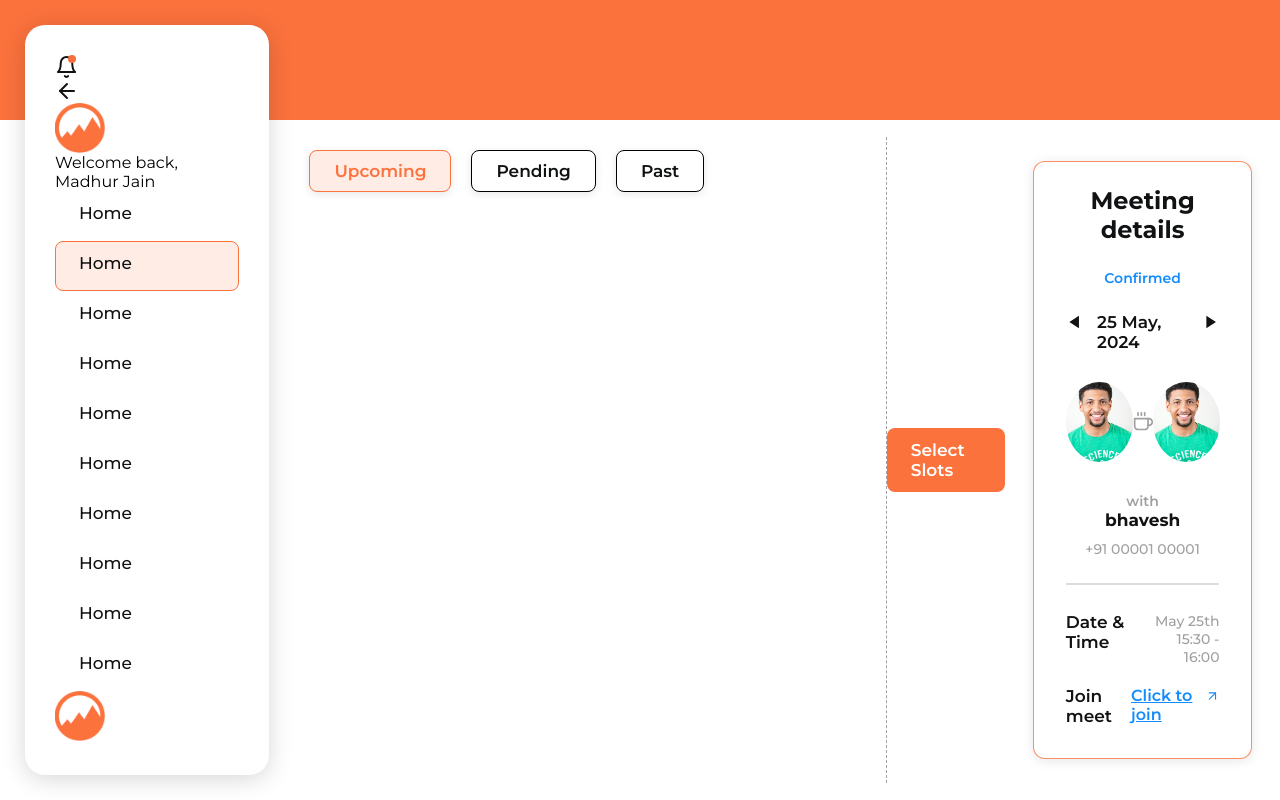
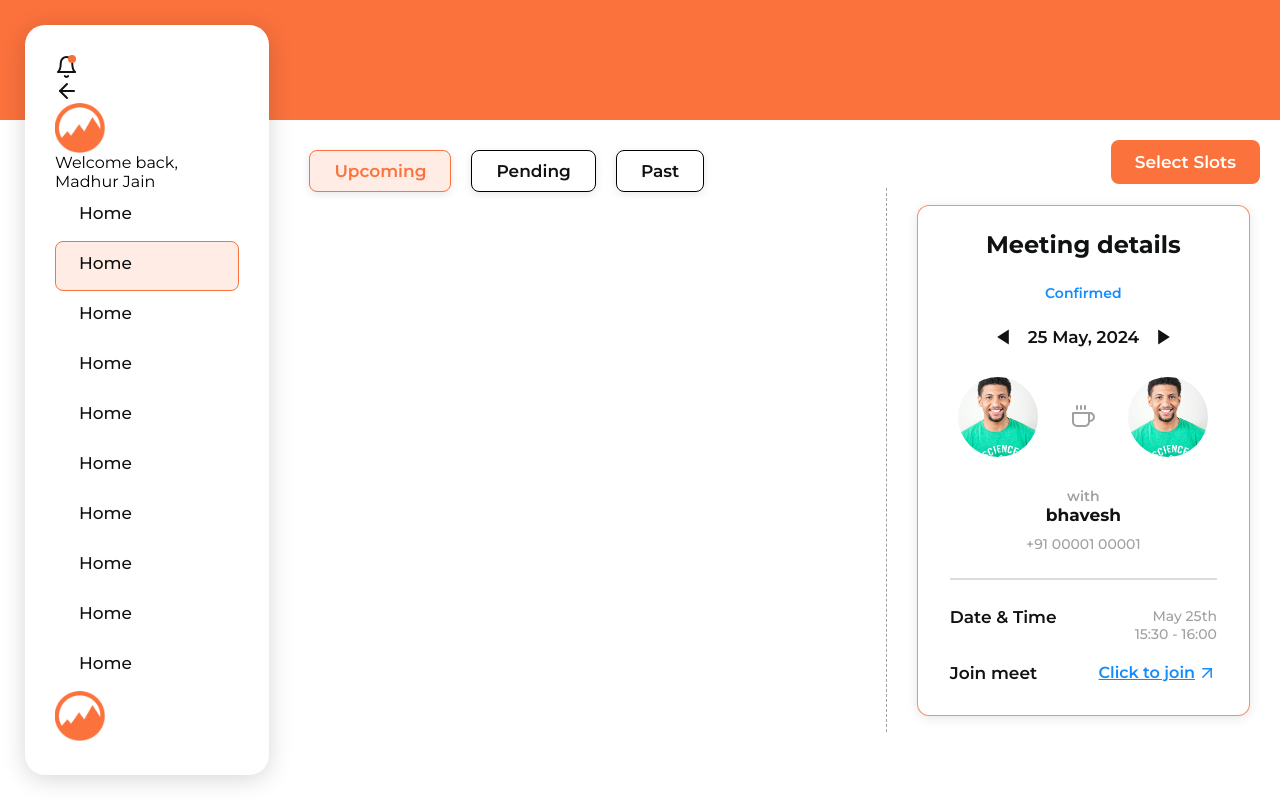
Before and after one commit to dvm-bitspilani/cel-conquest-2024, a React (Vite) app: page /dashboard/meetings in a window 1280 px wide. Built offline with nearby package versions, Linux system fonts and the light colour scheme.

Commit message:
style: layout of select slot and meeting details

```diff
--- a/src/components/Dashboard/Meetings/MeetingDetails/MeetingDetails.module.scss
+++ b/src/components/Dashboard/Meetings/MeetingDetails/MeetingDetails.module.scss
@@ -4,7 +4,8 @@
   justify-content: center;
   align-items: center;
   .MeetingDetails {
-    width: 80%;
+    width: 100%;
+    margin: 0px 30px;
     max-width: 400px;
     display: inline-flex;
     padding: 24px 32px 32px 32px;
@@ -25,6 +26,9 @@
         font-style: normal;
         font-weight: 600;
         line-height: normal;
+      }
+      svg:hover {
+        cursor: pointer;
       }
     }
     .photos {
@@ -124,6 +128,9 @@
             line-height: normal;
             text-decoration-line: underline;
           }
+          &:hover {
+            cursor: pointer;
+          }
         }
       }
       .lowerBold {
--- /dev/null
+++ b/src/components/Dashboard/Meetings/SelectSlots/SelectSlots.jsx
@@ -0,0 +1,6 @@
+import styles from "./SelectSlots.module.scss";
+
+const SelectSlots = () => {
+  return <div>SelectSlots</div>;
+};
+export default SelectSlots;
--- a/src/routes/Dashboard/Meetings/Meetings.jsx
+++ b/src/routes/Dashboard/Meetings/Meetings.jsx
@@ -13,9 +13,12 @@ const Meetings = () => {
           <div className={styles.meetingsListOptions}>Past</div>
         </div>
       </div>
-      <div className={styles.meetingsDetails}>
+      <div className={styles.rightPart}>
         <div className={styles.selectSlots}>Select Slots</div>
-        <MeetingDetails></MeetingDetails>
+
+        <div className={styles.meetingsDetails}>
+          <MeetingDetails></MeetingDetails>
+        </div>
       </div>
     </div>
   );
--- a/src/routes/Dashboard/Meetings/meetings.module.scss
+++ b/src/routes/Dashboard/Meetings/meetings.module.scss
@@ -37,7 +37,15 @@
       }
     }
   }
+
+  .rightPart {
+    height: 100%;
+    width: 40%;
+    overflow: hidden;
     .selectSlots {
+      position: absolute;
+      right: 20px;
+      transform: translateY(20px);
       display: inline-flex;
       padding: 12px 24px;
       justify-content: center;
@@ -46,25 +54,27 @@
       border-radius: 8px;
       background: #fb723d;
       color: #fff;
-    leading-trim: both;
-    text-edge: cap;
       font-family: Montserrat;
       font-size: 17px;
       font-style: normal;
       font-weight: 600;
       line-height: normal;
+      &:hover {
+        cursor: pointer;
+      }
     }
     .meetingsDetails {
       &:before {
         content: "";
-      height: 95%;
+        height: 80%;
         width: 0;
         border-left: dashed #a0a0a0 1px;
       }
-    width: 40%;
+      width: 100%;
       height: 100%;
       display: flex;
       justify-content: start;
       align-items: center;
     }
   }
+}
```
Also changed, not shown: src/components/Dashboard/Meetings/SelectSlots/SelectSlots.module.scss (added). Lines whose indentation alone changed are shown as unchanged.
